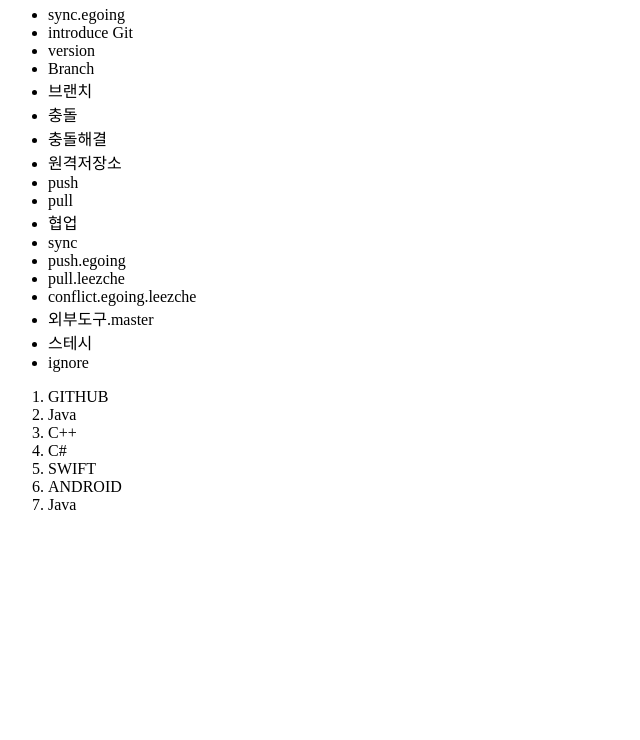
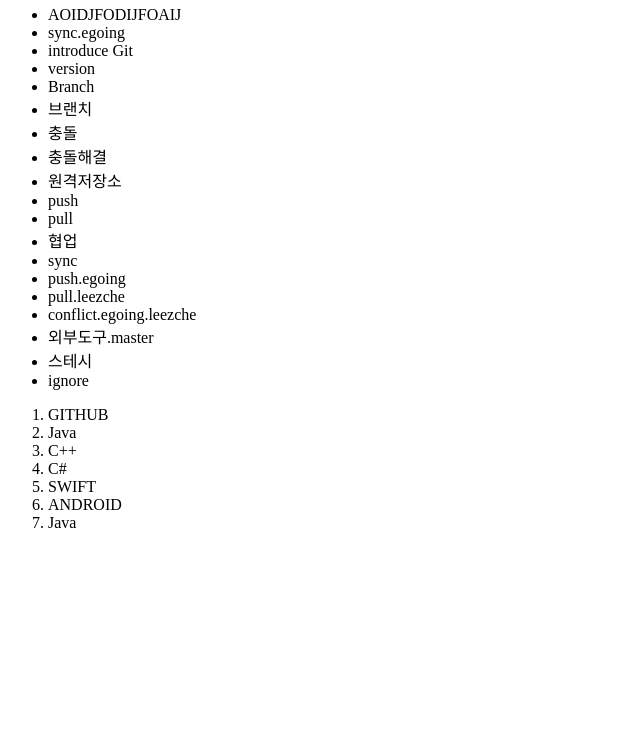
Before and after one commit to wangjo22/Github_Practice, a plain HTML site: page index.html in a window 1280 px wide. Shown: the part 60-800 px from the top of the page, without its empty margins (0-640 px from the left). Drawn offline with Linux system fonts and the light colour scheme.

Commit message:
Master add new thing

```diff
--- a/index.html
+++ b/index.html
@@ -8,6 +8,7 @@
             <h1>Git</h1>
         </header>
         <ul>
+            <li>AOIDJFODIJFOAIJ</li>
             <li>sync.egoing</li>
             <li>introduce Git</li>
             <li>version</li>
```
